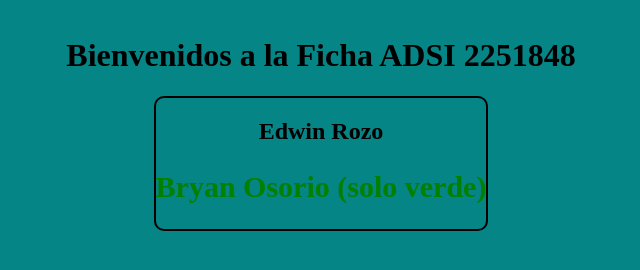
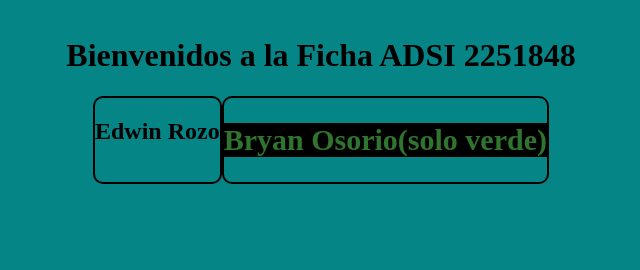
Before and after one commit to erozog125/Project_2251848, a plain HTML site: page index.html in a window 1280 px wide. Shown: the whole page, without its empty margins (319-959 px from the left). Drawn offline with Linux system fonts and the light colour scheme.

Commit message:
solo verde nacional LOS DEL SUR

```diff
--- a/index.html
+++ b/index.html
@@ -11,7 +11,9 @@
     <main>
         <div class="container">
             <h2>Edwin Rozo</h2>
-            <h2 class="bryan">Bryan Osorio (solo verde)</h2>
+        </div>
+        <div class="container">
+            <h2 class="bryan">Bryan Osorio(solo verde)</h2>
         </div>
     </main>
 </body>
@@ -43,7 +45,9 @@
     }
     .bryan{
         font-size: 30px;
-        color: green;
+        background-color: black;
+        color: rgb(47, 116, 47);
+
     }
 </style>
 </html>
```
